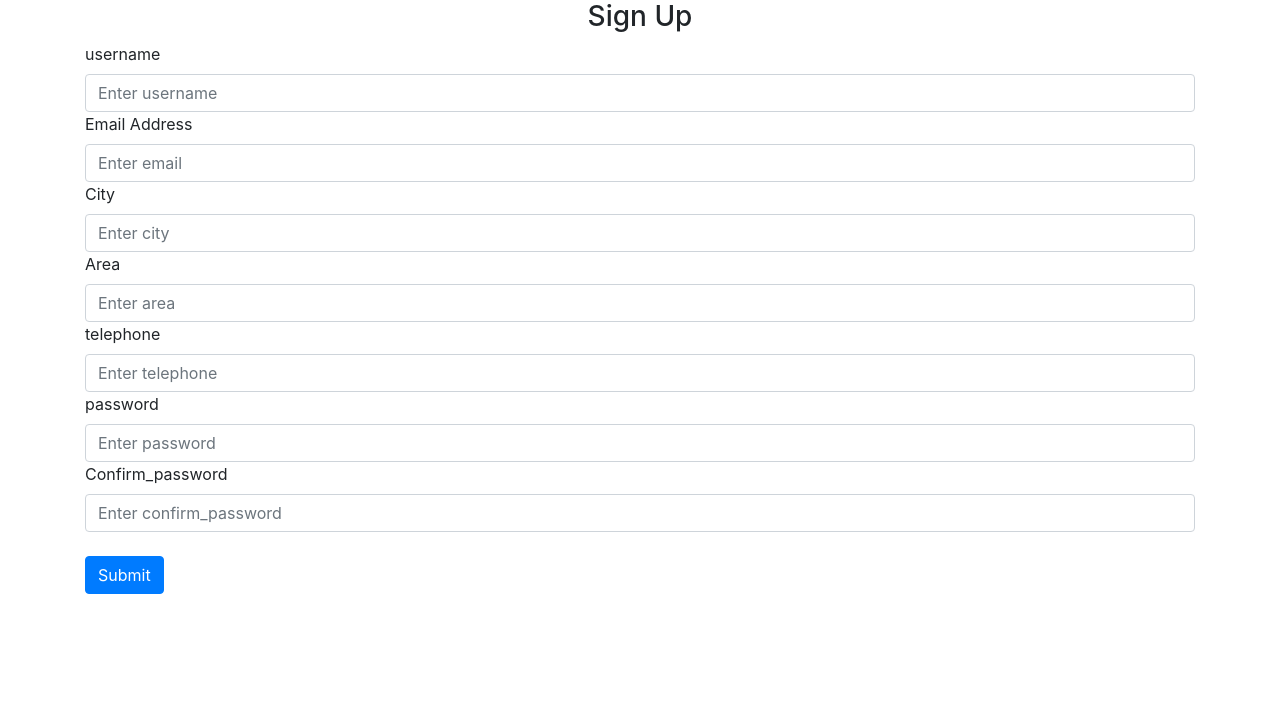
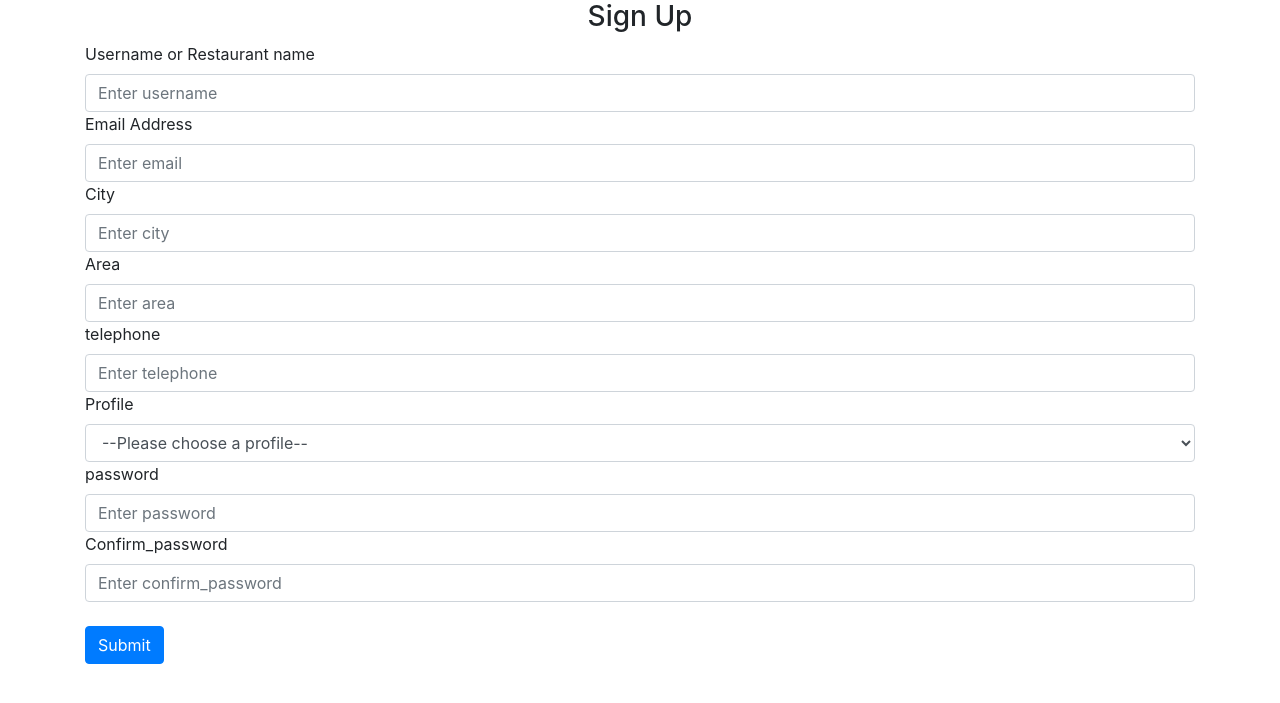
Before and after one commit to Stsama/alx-portfolio_project, a Flask app: page /sign_up in a window 1280 px wide. Shown: the part 56-759 px from the top of the page. Run offline with Flask 3, Linux system fonts and the light colour scheme; some libraries are stand-ins or nearby versions.

Commit message:
adding this before modification

```diff
--- a/website/__init__.py
+++ b/website/__init__.py
@@ -16,11 +16,13 @@ def create_app():
 
     from .views import views
     from .auth import auth
+    # from .api import api
 
     app.register_blueprint(views, url_prefix="/")
     app.register_blueprint(auth, url_prefix="/")
+    # app.register_blueprint(api, url_prefix="/api/v1/ressorces")
 
-    from .models import Restaurant, Food, User, user_food
+    from .models import Food, User, user_food
 
     create_database(app)
 
--- /dev/null
+++ b/website/api.py
@@ -0,0 +1,5 @@
+from flask import Blueprint, render_template, request, flash, redirect, url_for, jsonify
+from .models import User, Food, user_food
+from werkzeug.security import generate_password_hash, check_password_hash
+from . import db
+from flask_login import login_user, login_required, logout_user, current_user
--- a/website/auth.py
+++ b/website/auth.py
@@ -1,5 +1,5 @@
 from flask import Blueprint, render_template, request, flash, redirect, url_for
-from .models import User
+from .models import User, Food, user_food
 from werkzeug.security import generate_password_hash, check_password_hash
 from . import db
 from flask_login import login_user, login_required, logout_user, current_user
@@ -17,6 +17,8 @@ def login():
             if check_password_hash(user.password, password):
                 flash('Logged In successfully!', category='success')
                 login_user(user, remember=True)
+                if user.profile == 'seller':
+                    return redirect(url_for('views.add_restaurant'))
                 return redirect(url_for('views.home'))
             else:
                 flash('Email or password may be incorrect try again', category='error')
@@ -24,11 +26,13 @@ def login():
             flash('Account does not exist', category='error')
     return render_template('login.html', user=current_user)
 
+
 @auth.route('/logout')
 @login_required
 def logout():
     logout_user()
     return redirect(url_for('auth.login'))
+
 
 @auth.route('/sign_up', methods=['GET', 'POST'])
 def sign_up():
@@ -38,6 +42,7 @@ def sign_up():
         city = request.form.get('city')
         area = request.form.get('area')
         telephone = request.form.get('telephone')
+        profile = request.form.get('profile')
         password = request.form.get('password')
         confirm_password = request.form.get('confirm_password')
 
@@ -54,16 +59,17 @@ def sign_up():
             flash('Area must be greater than 2 characters.', category='error')
         elif len(telephone) < 4:
             flash('Telephone must be greater than 4 characters.', category='error')
+        elif profile == "":
+            flash('You must choose a profile', category='error')
         elif password != confirm_password:
             flash('Passwords must match', category='error')
         elif len(password) < 4:
            flash('Password must be greater than 4 characters.', category='error')
         else:
-            new_user = User(username=username, email=email, city=city, area=area, telephone=telephone, password=generate_password_hash(password))
+            new_user = User(username=username, email=email, city=city, area=area, telephone=telephone, profile=profile, password=generate_password_hash(password))
             db.session.add(new_user)
             db.session.commit()
 
             flash('Account created successfully', category='success')
-            login_user(user, remember=True)
-            return redirect(url_for('views.home'))
-    return render_template('sign_up.html', user=current_user)
+            return redirect(url_for('auth.login'))
+    return render_template('sign_up.html', user="")
--- a/website/templates/base.html
+++ b/website/templates/base.html
@@ -32,6 +32,9 @@
           {% if user.is_authenticated %}
             <a class="nav-item nav-link" id="home" href="/">Home</a>
             <a class="nav-item nav-link" id="logout" href="/logout">Logout</a>
+            {% if user.profile == 'seller' %}
+              <a class="nav-item nav-link" id="create_food" href="/add_food">Add food</a>
+            {% endif %}
           {% else %}
             <a class="nav-item nav-link" id="login" href="/login">Login</a>
             <a class="nav-item nav-link" id="signUp" href="/sign_up">Sign Up</a>
--- a/website/templates/sign_up.html
+++ b/website/templates/sign_up.html
@@ -3,7 +3,7 @@
     <form action="" method="post">
         <h3 align="center">Sign Up</h3>
         <div class="from-group">
-            <label for="username">username</label>
+            <label for="username">Username or Restaurant name</label>
             <input type="text" name="username" id="username" class="form-control" placeholder="Enter username">
         </div>
         <div class="from-group">
@@ -23,6 +23,15 @@
             <input type="text" name="telephone" id="username" class="form-control" placeholder="Enter telephone">
         </div>
         <div class="from-group">
+            <label for="telephone">Profile</label>
+            <select name="profile" id="profile" class="form-control">
+                <option value="">--Please choose a profile--</option>
+                <option value="custumer">Customer</option>
+                <option value="seller">Seller</option>
+            </select>
+            <!-- <input type="text" name="profile" id="profile" class="form-control" placeholder="Enter telephone"> -->
+        </div>
+        <div class="from-group">
             <label for="password">password</label>
             <input type="password" name="password" id="password" class="form-control" placeholder="Enter password">
         </div>
```
Also changed, not shown: requirements.txt (added, +9 -0 lines), website/models.py (+9 -19 lines), website/templates/adding_food.html (added, +27 -0 lines), website/views.py (+11 -1 lines), README.md, app.py (line endings or trailing spaces), instance/database.db, website/templates/home.html (line endings or trailing spaces), website/templates/login.html (line endings or trailing spaces).
